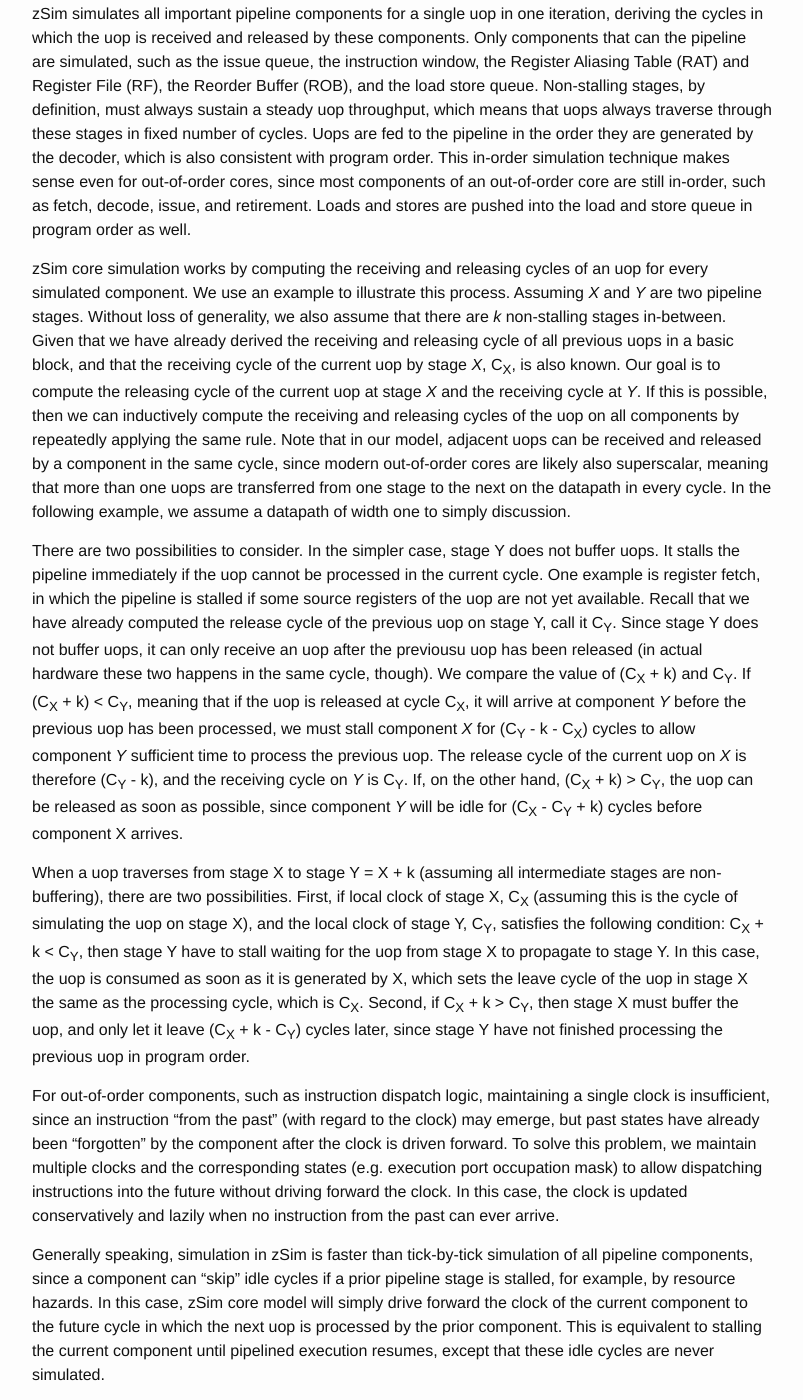
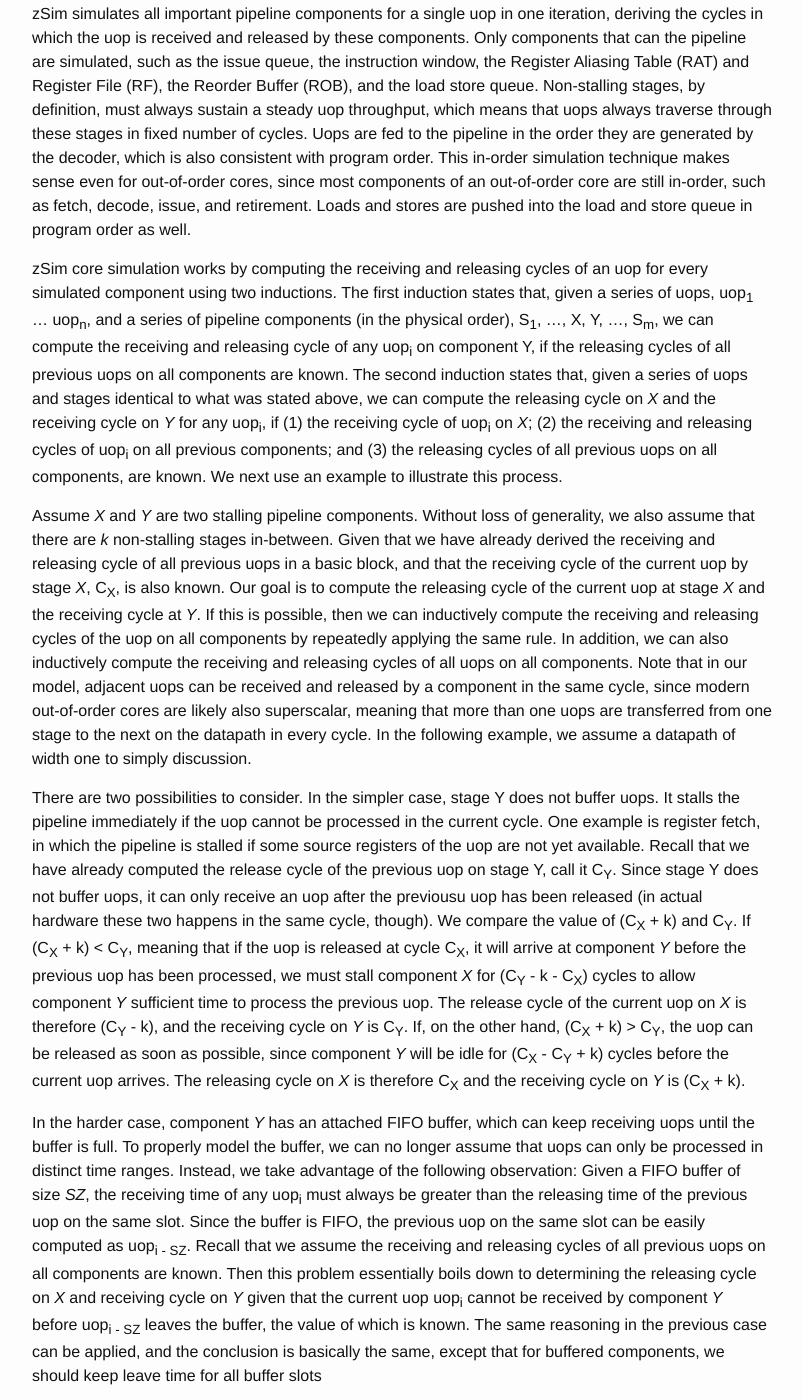
Before and after one commit to wangziqi2013/wangziqi2013.github.io, a Jekyll site: the page built from _posts/2019-12-31-zsim-microarch.markdown, in a window 1280 px wide and 1400 px high, scrolled down 10745 px. Shown: the whole window, without its empty margins (238-1041 px from the left). Built offline with Jekyll 4.4.1, drawn with Linux system fonts in a browser that asks for light colours.

Commit message:
Adding induction

```diff
--- a/_posts/2019-12-31-zsim-microarch.markdown
+++ b/_posts/2019-12-31-zsim-microarch.markdown
@@ -387,16 +387,26 @@ the decoder, which is also consistent with program order. This in-order simulati
 cores, since most components of an out-of-order core are still in-order, such as fetch, decode, issue, and retirement. Loads
 and stores are pushed into the load and store queue in program order as well.
 
-zSim core simulation works by computing the receiving and releasing cycles of an uop for every simulated component. We
-use an example to illustrate this process. Assuming *X* and *Y* are two pipeline stages. Without loss of generality, we
-also assume that there are *k* non-stalling stages in-between. Given that we have already
-derived the receiving and releasing cycle of all previous uops in a basic block, and that the receiving cycle of the
+zSim core simulation works by computing the receiving and releasing cycles of an uop for every simulated component using
+two inductions. The first induction states that, given a series of uops, uop<sub>1</sub> ... uop<sub>n</sub>,
+and a series of pipeline components (in the physical order), S<sub>1</sub>, ..., X, Y, ..., S<sub>m</sub>, we can compute
+the receiving and releasing cycle of any uop<sub>i</sub> on component Y, if the releasing cycles of all previous uops on
+all components are known. The second induction states that, given a series of uops and stages identical to what was stated
+above, we can compute the releasing cycle on *X* and the receiving cycle on *Y* for any uop<sub>i</sub>, if (1) the
+receiving cycle of uop<sub>i</sub> on *X*; (2) the receiving and releasing cycles of uop<sub>i</sub> on all previous
+components; and (3) the releasing cycles of all previous uops on all components, are known. We next use an example to
+illustrate this process.
+
+Assume *X* and *Y* are two stalling pipeline components. Without loss of generality, we also assume that there are *k*
+non-stalling stages in-between. Given that we have already derived the receiving and releasing cycle of all previous uops in a basic
+block, and that the receiving cycle of the
 current uop by stage *X*, C<sub>X</sub>, is also known. Our goal is to compute the releasing cycle of the
 current uop at stage *X* and the receiving cycle at *Y*. If this is possible, then we can inductively compute the receiving
-and releasing cycles of the uop on all components by repeatedly applying the same rule. Note that in our model, adjacent
-uops can be received and released by a component in the same cycle, since modern out-of-order cores are likely also
-superscalar, meaning that more than one uops are transferred from one stage to the next on the datapath in every cycle.
-In the following example, we assume a datapath of width one to simply discussion.
+and releasing cycles of the uop on all components by repeatedly applying the same rule. In addition, we can also inductively
+compute the receiving and releasing cycles of all uops on all components. Note that
+in our model, adjacent uops can be received and released by a component in the same cycle, since modern out-of-order cores
+are likely also superscalar, meaning that more than one uops are transferred from one stage to the next on the datapath
+in every cycle. In the following example, we assume a datapath of width one to simply discussion.
 
 There are two possibilities to consider. In the simpler case, stage Y does not buffer uops. It stalls the pipeline
 immediately if the uop cannot be processed in the current cycle. One example is register fetch, in which the pipeline
@@ -408,16 +418,20 @@ the uop is released at cycle C<sub>X</sub>, it will arrive at component *Y* befo
 we must stall component *X* for (C<sub>Y</sub> - k - C<sub>X</sub>) cycles to allow component *Y* sufficient time
 to process the previous uop. The release cycle of the current uop on *X* is therefore (C<sub>Y</sub> - k),
 and the receiving cycle on *Y* is C<sub>Y</sub>. If, on the other hand, (C<sub>X</sub> + k) > C<sub>Y</sub>, the uop can
-be released as soon as possible, since component *Y* will be idle for (C<sub>X</sub> - C<sub>Y</sub> + k) cycles before component X arrives.
+be released as soon as possible, since component *Y* will be idle for (C<sub>X</sub> - C<sub>Y</sub> + k) cycles before
+the current uop arrives. The releasing cycle on *X* is therefore C<sub>X</sub> and the receiving cycle on *Y* is
+(C<sub>X</sub> + k).
 
-When a uop traverses from stage X to stage Y = X + k (assuming all intermediate
-stages are non-buffering), there are two possibilities. First, if local clock of stage X, C<sub>X</sub> (assuming this
-is the cycle of simulating the uop on stage X), and the local clock of stage Y, C<sub>Y</sub>, satisfies the following
-condition: C<sub>X</sub> + k < C<sub>Y</sub>, then stage Y have to stall waiting for the uop from stage X to propagate to stage
-Y. In this case, the uop is consumed as soon as it is generated by X, which sets the leave cycle of the uop in stage X the
-same as the processing cycle, which is C<sub>X</sub>. Second, if C<sub>X</sub> + k > C<sub>Y</sub>, then stage X
-must buffer the uop, and only let it leave (C<sub>X</sub> + k - C<sub>Y</sub>) cycles later, since stage Y have not
-finished processing the previous uop in program order.
+In the harder case, component *Y* has an attached FIFO buffer, which can keep receiving uops until the buffer is full.
+To properly model the buffer, we can no longer assume that uops can only be processed in distinct time ranges. Instead,
+we take advantage of the following observation: Given a FIFO buffer of size *SZ*, the receiving time of any uop<sub>i</sub>
+must always be greater than the releasing time of the previous uop on the same slot. Since the buffer is FIFO, the previous
+uop on the same slot can be easily computed as uop<sub>i - SZ</sub>. Recall that we assume the receiving and releasing cycles
+of all previous uops on all components are known. Then this problem essentially boils down to determining the releasing
+cycle on *X* and receiving cycle on *Y* given that the current uop uop<sub>i</sub> cannot be received by component *Y*
+before uop<sub>i - SZ</sub> leaves the buffer, the value of which is known. The same reasoning in the previous case
+can be applied, and the conclusion is basically the same, except that for buffered components, we should keep leave
+time for all buffer slots
 
  For out-of-order components, such as instruction dispatch logic,
 maintaining a single clock is insufficient, since an instruction "from the past" (with regard to the clock) may emerge, but
```
